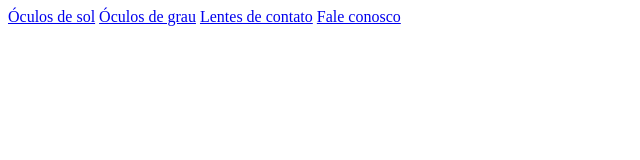
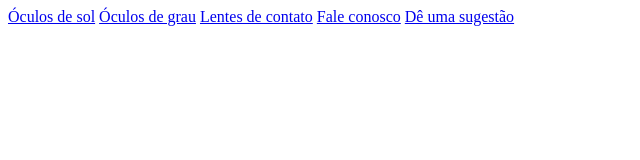
Before and after one commit to jonstardust/jon-oculos, a plain HTML site: page index.html in a window 1280 px wide. Shown: the whole page, without its empty margins (0-640 px from the left). Drawn offline with Linux system fonts and the light colour scheme.

Commit message:
Adicionando serviço Dê uma sugestão

```diff
--- a/index.html
+++ b/index.html
@@ -11,6 +11,7 @@
         <a href="#">Óculos de grau</a>
         <a href="#">Lentes de contato</a>
         <a href="#">Fale conosco</a>
+        <a href="#">Dê uma sugestão</a>
     </nav>
 
 </body>
```
